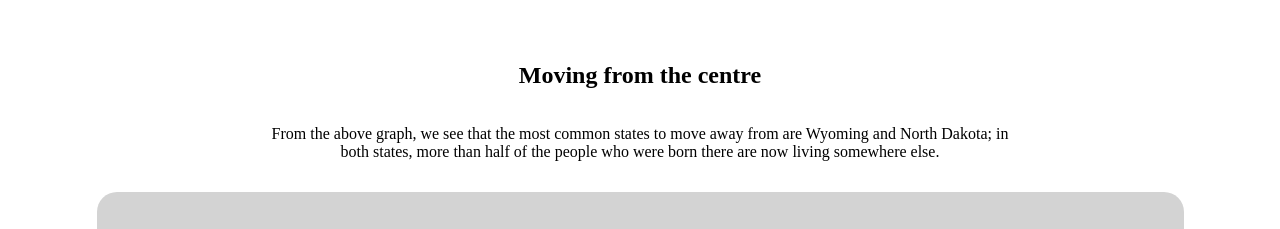
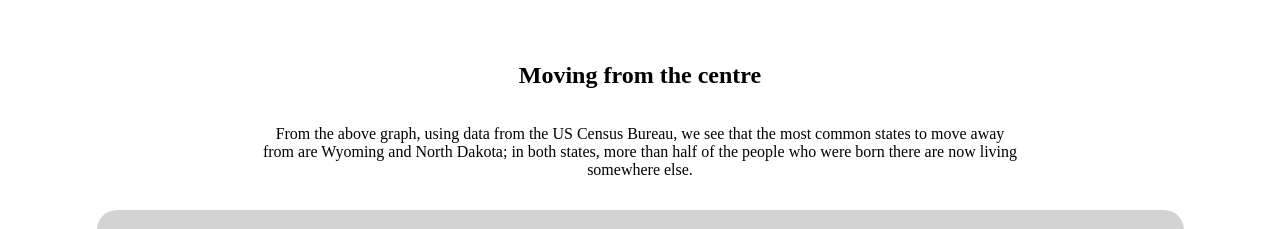
Before and after one commit to rosiedata/rosiedata.github.io, a plain HTML site: page index.html in a window 1280 px wide. Shown: the part 2140-2369 px from the top of the page. Drawn offline with Linux system fonts and the light colour scheme; a script that the page names is missing; a web font is replaced by a local one.

Commit message:
Update index.html

```diff
--- a/index.html
+++ b/index.html
@@ -53,7 +53,7 @@
 
 		<div class="writing" >
 				<p>
-				From the above graph, we see that the most common states to move away from are Wyoming and North Dakota; in both states, more than half of the people who were born there are now living somewhere else.
+				From the above graph, using data from the US Census Bureau, we see that the most common states to move away from are Wyoming and North Dakota; in both states, more than half of the people who were born there are now living somewhere else.
 				</p>
 
 		</div>
```
